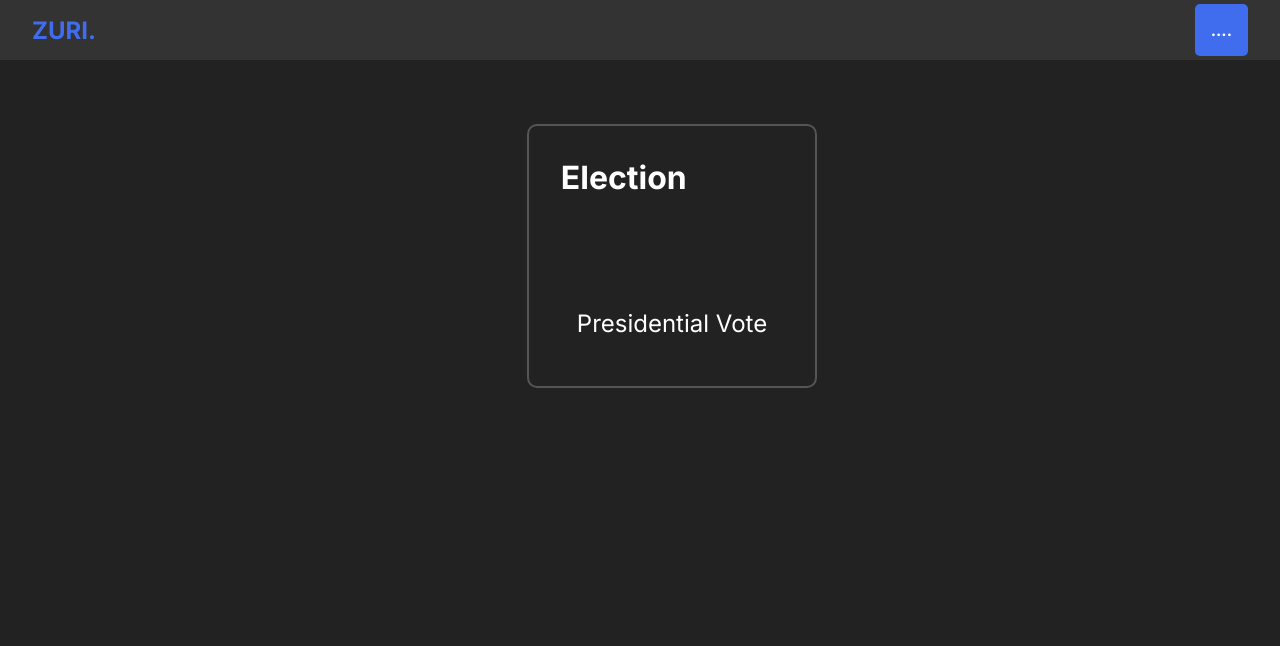
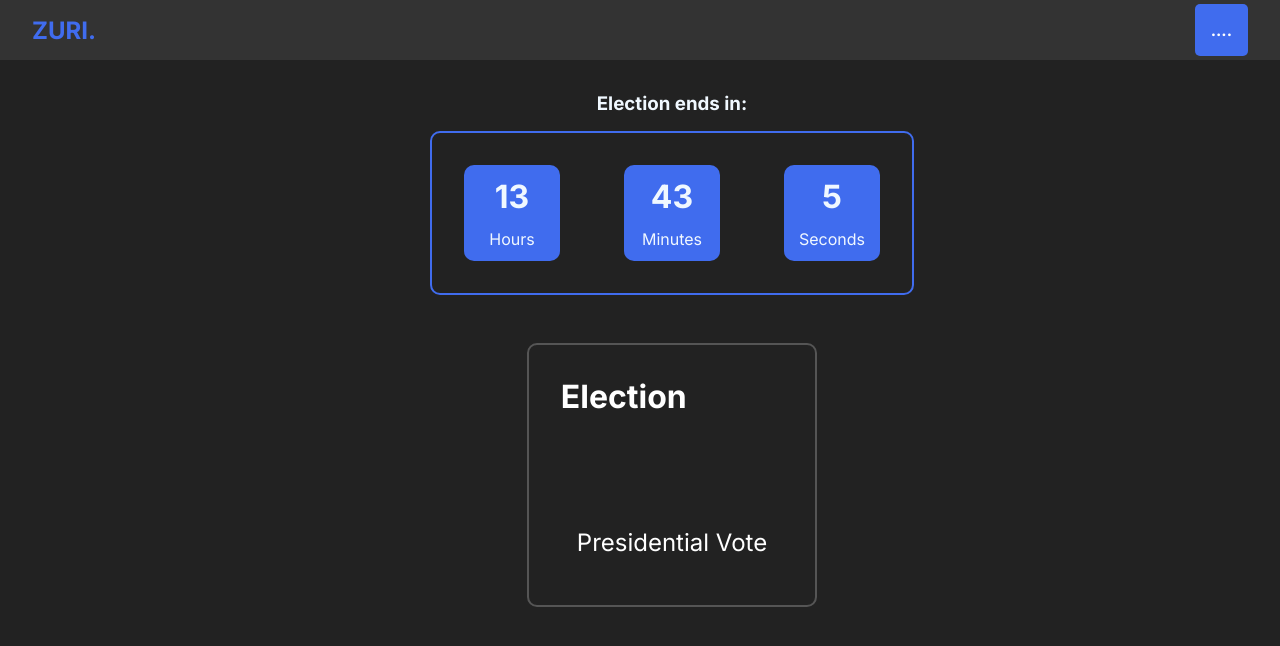
Before and after one commit to team-shard/ballot-box, a React (Create React App) app in the folder frontend/: page /election in a window 1280 px wide. Shown: the top 646 px of the page. Built offline with nearby package versions, Linux system fonts and the light colour scheme.

Commit message:
countdown timer added

```diff
--- /dev/null
+++ b/frontend/src/components/countdown/countdown.css
@@ -0,0 +1,37 @@
+.countdown{
+    color: aliceblue;
+    width: max-content;
+    display: flex;
+    flex-direction: column;
+    align-items: center;
+}
+
+.timer{
+    display: flex;
+    margin-top: 1em;
+    width: 100%;
+    align-items: center;
+    justify-content: space-between;
+    border-radius: 10px;
+    border: 2px solid var(--primary-color);
+    overflow: hidden;
+}
+
+.timer-card{
+    font-size: 2rem;
+    font-weight: bold;
+    margin: 1em;
+    border-radius: 10px;
+    width: 3em;
+    height: 3em;
+    display: flex;
+    flex-direction: column;
+    align-items: center;
+    justify-content: space-evenly;
+    background-color: var(--primary-color);
+
+}
+.timer-card p{
+    font-size: 0.5em;
+    font-weight: normal;
+}
--- /dev/null
+++ b/frontend/src/components/countdown/countdown.js
@@ -0,0 +1,68 @@
+import { useEffect, useState } from 'react'
+import './countdown.css'
+
+const Countdown = () =>
+{
+    const calculateTimeLeft = () =>
+    {
+        let year = new Date().getFullYear()
+        let difference = +new Date(`10/01/${year}`) - +new Date()
+
+        let timeLeft = {}
+
+        if (difference > 0)
+        {
+            timeLeft = {
+                days: Math.floor(difference/ (1000 * 60 * 60 * 24)),
+                hours: Math.floor((difference/ (1000 * 60 * 60)) % 24),
+                minutes: Math.floor((difference/1000 / 60) % 60) ,
+                seconds: Math.floor((difference/1000) % 60) ,
+
+            }
+        }
+
+        return timeLeft;
+
+    }
+ const [timeLeft, setTimeLeft] = useState(calculateTimeLeft())
+    // //declaring the election duration in hours 72h == 3 days
+    // const  electionduration = 72
+
+    useEffect(() =>
+    {
+        const timer = setTimeout(() =>
+        {
+            setTimeLeft(calculateTimeLeft())
+        }, 1000);
+
+        return () => clearTimeout(timer)
+    })
+
+
+    // console.log(timeLeft);
+
+  return (
+      <div className='countdown'>
+          <h3>
+              Election ends in:
+          </h3>
+          <div className='timer'>
+          <div className='timer-card'>
+                  {timeLeft.hours}
+                  <p>Hours</p>
+              </div>
+          <div className='timer-card'>
+                  {timeLeft.minutes}
+                  <p>Minutes</p></div>
+          <div className='timer-card'>
+                  {timeLeft.seconds}
+                  <p>Seconds</p>
+              </div>
+          </div>
+
+    </div>
+  )
+}
+
+
+export default Countdown;
--- a/frontend/src/pages/Election/Election.js
+++ b/frontend/src/pages/Election/Election.js
@@ -2,6 +2,8 @@ import Navbar from '../../components/Navbar/Navbar'
 import Widget from '../../components/widget/widget'
 import './Election.css'
 import { Contract } from 'ethers';
+import Countdown from '../../components/countdown/countdown';
+
 
 
 
@@ -10,6 +12,7 @@ export default function Election() {
     <div className='Election'>
 <Navbar/>
       <div className='container'>
+        <Countdown/>
         <Widget />
       </div>
     </div>
--- a/frontend/src/pages/Home/Home.js
+++ b/frontend/src/pages/Home/Home.js
@@ -102,9 +102,8 @@ export default function Home() {
     </h1>
     <p> Register now to kickstart your career
       </p>
-      <Link to='/election'>
       <Button text={isWalletConnected ? "Wallet Connected 🔒" : "Connect Wallet 🔑"} handleClick={checkIfWalletIsConnected} />
-      </Link>
+
 
     </div>
 
```
